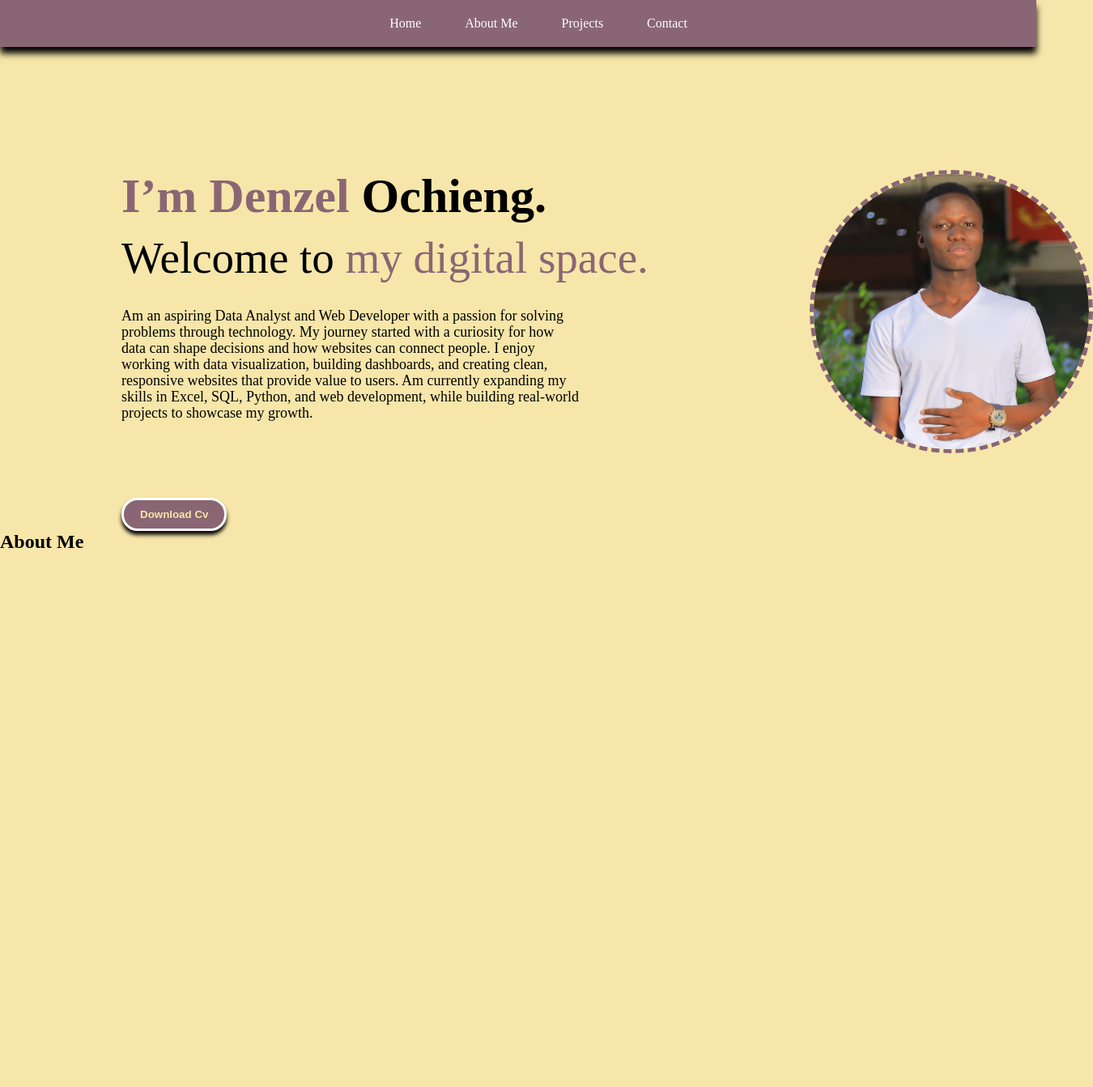
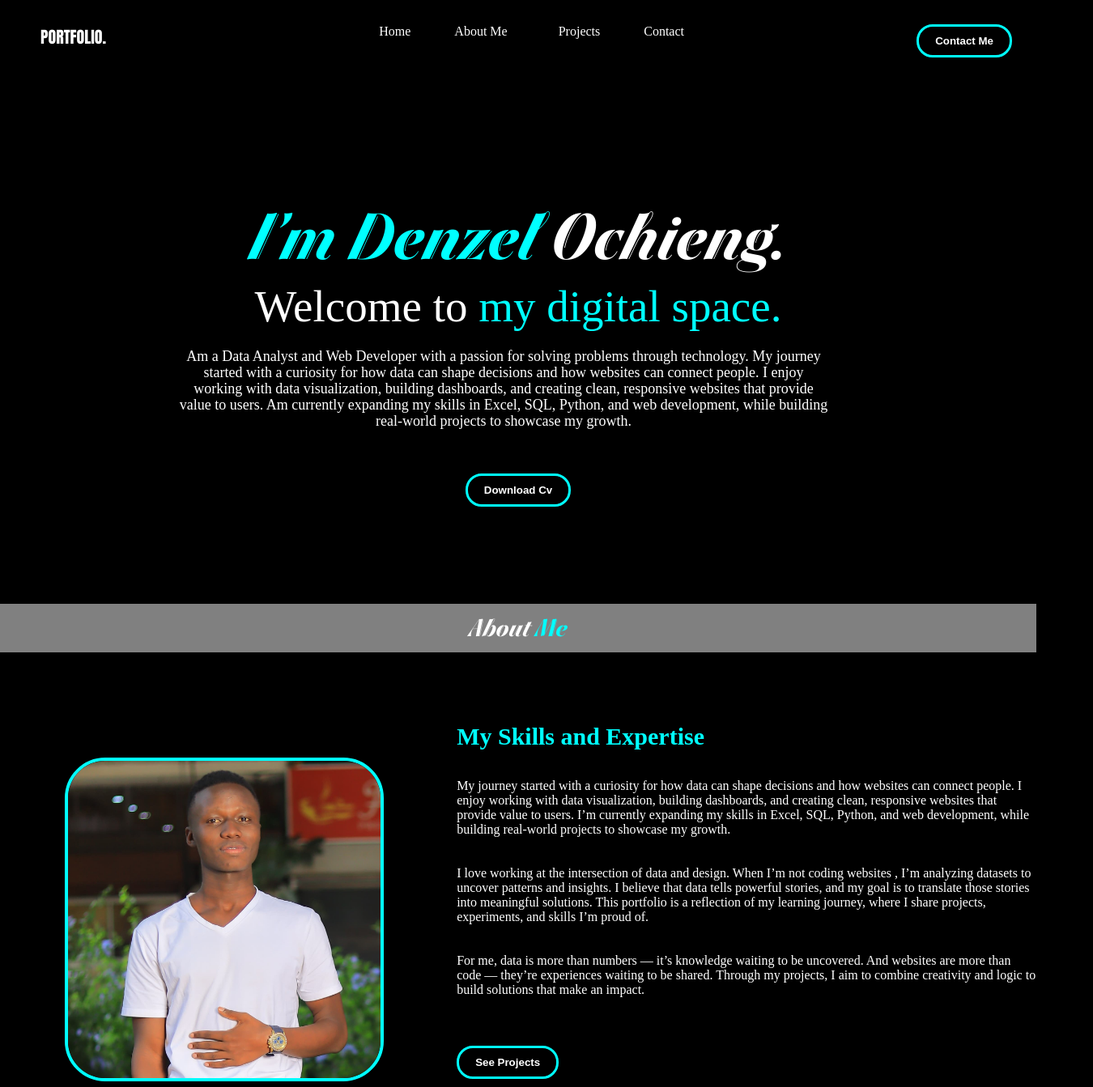
Before and after one commit to Denzel-254/Portfolio, a plain HTML site: page index.html in a window 1280 px wide. Shown: the whole page at 81% size, 1350 px wide, since content can reach past the window. Before the commit the page ends 800 px from the top, so only its background shows below. Drawn offline with Linux system fonts and the light colour scheme.

Commit message:
Did my about section

```diff
--- a/index.html
+++ b/index.html
@@ -12,14 +12,17 @@
 <body>
 
     <header>
+        <a href="#" class="logo"><strong>PORTFOLIO.</strong></a>
 
         <nav>
-
-            <a href="#">Home</a>
-            <a href="#">About Me</a>
-            <a href="#">Projects</a>
-            <a href="#">Contact</a>
+            <ul>
+                <li><a href="#Home">Home</a></li>
+                <li><a href="#About Me">About Me</a></li>
+                <li>><a href="#Projects">Projects</a></li>
+                <li><a href="#Contact">Contact</a></li>
+            </ul>
         </nav>
+        <button class="btt">Contact Me</button>
 
     </header>
     <main>
@@ -28,7 +31,7 @@
             <h1><span>I’m Denzel</span> Ochieng. </h1>
             <h2>Welcome to <span>my digital space.</span> </h2>
 
-            <p>Am an aspiring Data Analyst and Web Developer with a passion for solving problems
+            <p>Am a Data Analyst and Web Developer with a passion for solving problems
                 through technology.
                 My journey started with a curiosity for how data can shape decisions and how websites can connect
                 people.
@@ -40,15 +43,46 @@
             <div class="btn">
                 <a href="#"><button> Download Cv</button></a>
             </div>
-            <div class="imagebox">
-                <img src="images/de.jpg" alt="profile picture" width="350px" height="350px">
 
-            </div>
 
         </section>
 
-        <section class="about" id="about">
-            <h1>About Me</h1>
+        <section class="about" id="About Me">
+            <h1>About <span>Me</span> </h1>
+
+            <div class="container">
+                <div class="image">
+                    <img src="images/de.jpg" alt="profile picture" width="500px" height="500px">
+                </div>
+                <div class="content">
+
+                    <h2>My Skills and Expertise</h2>
+
+                    <p>My journey started with a curiosity for how data can shape decisions and how websites can connect
+                        people.
+                        I enjoy working with data visualization, building dashboards, and creating clean, responsive
+                        websites that provide value to users.
+                        I’m currently expanding my skills in Excel, SQL, Python, and web development, while building
+                        real-world projects to showcase my growth.</p>
+                    <br><br>
+                    <p>I love working at the intersection of data and design.
+                        When I’m not coding websites , I’m analyzing datasets to uncover patterns and insights.
+                        I believe that data tells powerful stories, and my goal is to translate those stories into
+                        meaningful solutions.
+                        This portfolio is a reflection of my learning journey, where I share projects, experiments, and
+                        skills I’m proud of.</p>
+
+                    <br><br>
+
+                    <p class="pp">For me, data is more than numbers — it’s knowledge waiting to be uncovered.
+                        And websites are more than code — they’re experiences waiting to be shared.
+                        Through my projects, I aim to combine creativity and logic to build solutions that make an
+                        impact.
+                    </p>
+
+                    <button class="btnn">See Projects</button>
+                </div>
+            </div>
 
         </section>
 
--- a/style.css
+++ b/style.css
@@ -1,3 +1,9 @@
+@font-face {
+    font-family: britny;
+    src: url(Britney-Variable.ttf);
+
+}
+
 * {
     padding: 0;
     margin: 0;
@@ -7,105 +13,169 @@
 }
 
 header {
-    background-color: #8a6674;
+    display: flex;
+    background-color: transparent;
+    justify-content: space-between;
     padding-bottom: 20px;
-    padding-top: 20px;
-    box-shadow: 0 .5rem .5rem black;
+    padding-top: 30px;
 
 }
 
-header nav {
-    text-align: center;
+.btt {
+    color: white;
+    padding: 10px 20px;
+    border-radius: 20px;
+    font-weight: bold;
+    border: 3px solid cyan;
+    transition: .4s ease;
+    background: transparent;
+    margin-right: 30px;
+
+}
+
+.logo {
+    font-size: 20px;
+    font-weight: lighter;
+    font-family: Impact, Haettenschweiler, 'Arial Narrow Bold', sans-serif;
+}
+
+header nav ul li {
+    list-style: none;
+    display: inline;
 }
 
 header a {
     color: white;
     padding-left: 50px;
     transition: .4s ease-in;
-
 }
 
 header a:hover {
-    color: burlywood;
+    color: cyan;
     transition: .4s ease-in;
-
 }
 
 body {
-    background-color: #f7e6a9;
+    background: black;
 }
 
 .home {
+    text-align: center;
+    color: white;
     padding-top: 150px;
-    padding-left: 150px;
+    max-height: 100vh;
 }
 
 .home h1 {
-    padding-bottom: 10px;
-    font-size: 60px;
+    padding-bottom: 1px;
+    font-size: 80px;
+    font-family: britny;
 }
 
 h1 span {
-    color: #8a6674;
+    color: cyan;
 }
 
 h2 span {
-    color: #8a6674;
+    color: cyan;
 }
 
 .home h2 {
-    padding-bottom: 20px;
+    padding-bottom: 10px;
     font-size: 55px;
     font-weight: lighter;
 }
 
 .home p {
     padding-top: 10px;
-    padding-bottom: 45px;
+    padding-bottom: 25px;
     max-height: 100vh;
-    width: 50%;
+    width: 80%;
+    padding-left: 220px;
     line-height: 2.5vh;
     font-size: 18px;
 }
 
 .btn {
-    padding-top: 50px;
+    padding-top: 30px;
 
 }
 
 button {
-    color: #f7e6a9;
+    color: white;
     padding: 10px 20px;
     border-radius: 20px;
-    display: inline;
     font-weight: bold;
-    border: 3px solid white;
+    border: 3px solid cyan;
     transition: .4s ease;
-    background-color: #8a6674;
-    box-shadow: 0 .3rem .3rem black;
+    background: transparent;
+
 }
 
 button:hover {
-    color: white;
-    background-color: grey;
+    color: cyan;
+    background-color: black;
     transition: .4s ease;
     border: 3px solid white;
+    cursor: pointer;
+    transform: scale(1.1);
 }
 
-.imagebox {
-    position: absolute;
-    border-radius: 50%;
-    top: 210px;
-    left: 1000px;
-    object-fit: cover;
+.about h1 {
+    text-align: center;
+    font-size: 30px;
+    margin-top: 120px;
+    background-color: grey;
+    padding: 10px;
+    font-family: britny;
+}
+
+.about h2 {
+    font-size: 30px;
+    margin-bottom: 35px;
+    color: cyan;
+}
+
+.about {
+    color: white;
+    margin-top: 100px;
+    margin-bottom: 100px;
+}
+
+.image {
+    margin-right: 90px;
+    margin-left: 80px;
+    margin-top: 50px;
 
 }
 
-.imagebox img {
-    border-radius: 50%;
-    overflow: hidden;
-    border: 5px dashed #8a6674;
-
-
+.image img {
+    border-radius: 50px;
+    height: 400px;
+    width: 100%;
+    border: 4px solid cyan;
+    transition: .3s ease;
 
 }
+
+.image img:hover {
+    transition: .3s ease;
+    transform: scale(1.1);
+
+}
+
+.container {
+    display: flex;
+    flex-wrap: wrap;
+    justify-content: space-around;
+    align-items: center;
+    margin-top: 80px;
+}
+
+.about .content {
+    flex: 1;
+}
+
+.about .content .pp {
+    margin-bottom: 60px;
+}
```
Also changed, not shown: Britney-Variable.ttf (added), images/3d-illustrations-vMutd64TPkE-unsplash.jpg (deleted).
